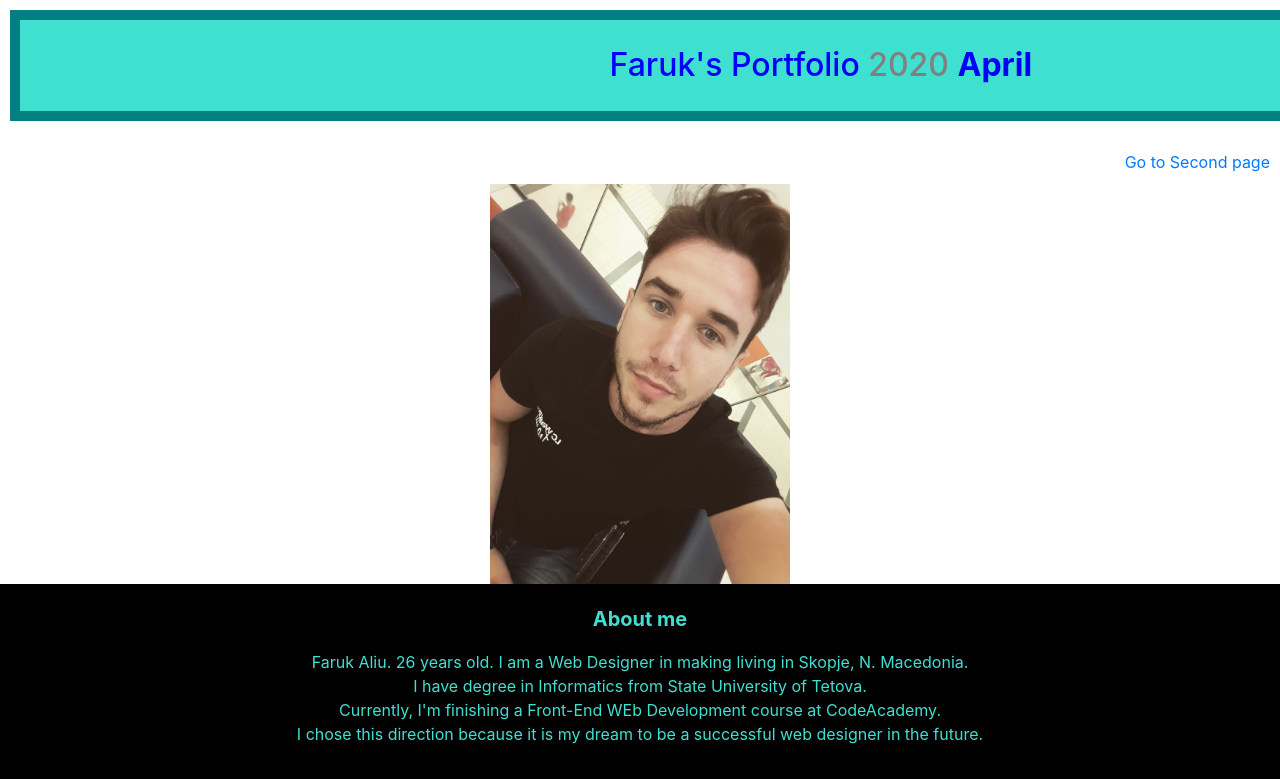
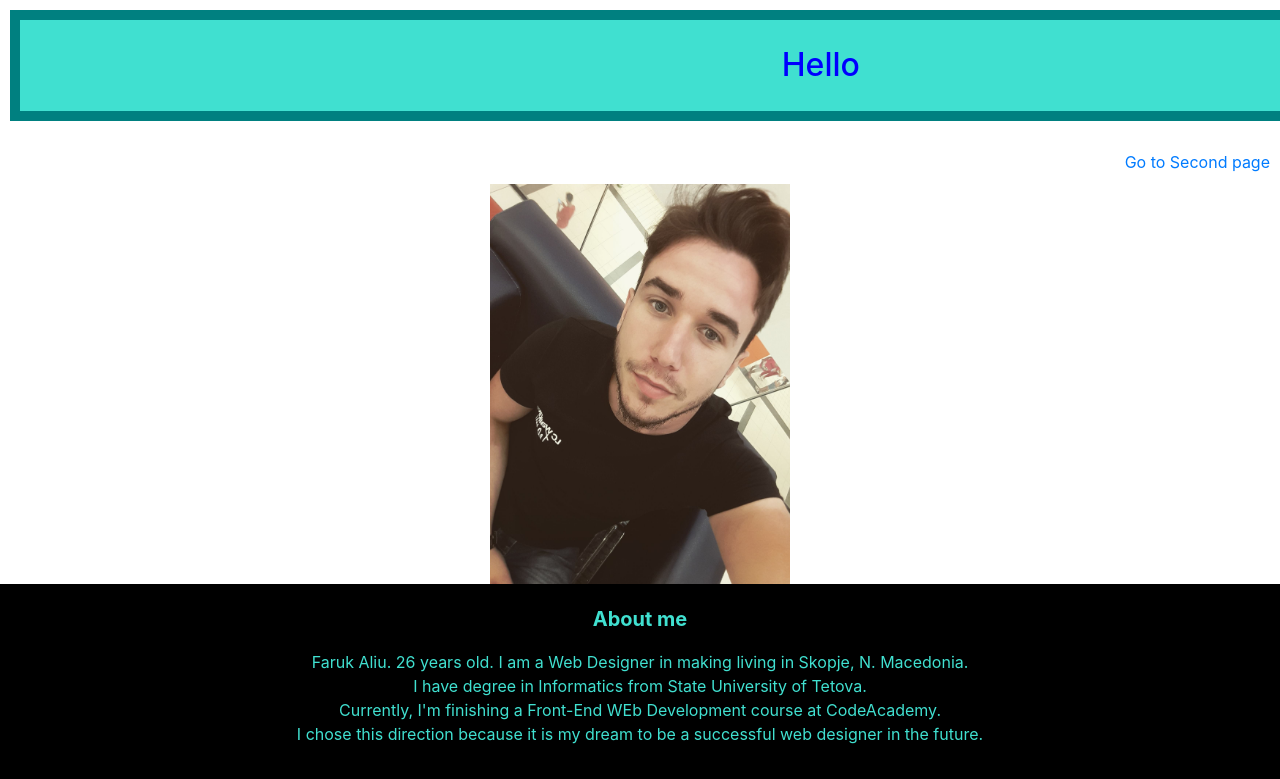
Before and after one commit to Faruk-Mi/first, a website built with Parcel: page index.html in a window 1280 px wide. Shown: the top 779 px of the page. Built offline with nearby package versions, Linux system fonts and the light colour scheme.

Commit message:
Added references.js

```diff
--- a/index.html
+++ b/index.html
@@ -100,13 +100,13 @@
     <footer style="text-align: center;">
       <strong>Faruk Aliu 2020-2021</strong>
     </footer>
-    <script src="js/vendor/modernizr-3.11.2.min.js"></script>
+    <!-- <script src="js/vendor/modernizr-3.11.2.min.js"></script>
     <script src="js/plugins.js"></script>
     <script src="js/main.js"></script>
     <script src="js/references.js"></script>
     <script src="js/conditionals.js"></script>
-    <script src="js/loops.js"></script>
-
+    <script src="js/loops.js"></script> -->
+    <script src="js/hello.js"></script>
     <!-- Google Analytics: change UA-XXXXX-Y to be your site's ID. -->
     <script>
       window.ga = function () {
--- a/js/hello.js
+++ b/js/hello.js
@@ -1,7 +1,38 @@
 let variableName;
 variableName = "Hello Luki";
+// console.log(typeof variableName); ---> string
 let result;
 let number = 20;
+// console.log(typeof number); ---> number
+let hello = "Hello";
+let world = "World";
+// console.log(hello instanceof String);  ---> spo funksionon
+
+let booleanVariable = true;
+let booleanVariableF = false;
+
+//Or And
+
+if ((hello === "Hello" && world === "World") || number > 20) {
+  console.log("Hello World");
+} else {
+  console.log("Goodbye World");
+}
+
+// if (hello === "Hello" || world === "UnderWorld") {
+//   console.log("Hello World");
+// } else {
+//   console.log("Goodbye World");
+// }
+
+// let resultt;
+// let hello;
+// hello = 26;
+// let faruk = "I am: ";
+// resultt = faruk + hello + " years old";
+// console.log(resultt);
+
+// I am: 26 years old -- rezultati
 
 /* the same as: 15 + 15  // 30
 is "Hello" + "World" // "Hello World" */
@@ -19,10 +50,10 @@ console.log("Rezultati eshte: " + result);
 // let hello = "Hello World";
 
 /* Find the h1 tag inside index.html */
-// let h1_hello = document.querySelector("h1");
+let h1_hello = document.querySelector("h1");
 
-// h1_hello.textContent = variableName;
-// h1_hello.textContent = hello;
+h1_hello.textContent = variableName;
+h1_hello.textContent = hello;
 
 let o = new Object();
 /* variable will have similar structure to this one:
@@ -40,3 +71,32 @@ let a = new Array();
 
 ["1"(postion-- 0), 5(position-- 1), true(boolean value)(position 2), "hello World"(position-- 3)]
 */
+
+let x = 10;
+let b;
+b = x;
+x = 20; // ---> kopjimi i vlerat primitive nenkupton zevendesim te vlerave
+
+console.log("x eshte " + x);
+console.log("b eshte " + b);
+
+// Arrays
+let c = ["1", "2"];
+let d = [];
+
+d = c;
+d[0] = "3"; //---> dmth kur kopjojme vlera komplekse
+// meret ndryshimi perfundimtar per te dy vlerat
+
+console.log("d eshte: " + d);
+console.log("c eshte: " + c);
+
+// Objects
+// let e = { one: "Hello", two: "World" };
+// let f = {};
+
+// f = e;
+// f.one = "Goodbye";
+
+// console.log("e eshte " + e);
+// console.log("f eshte " + f);
```
